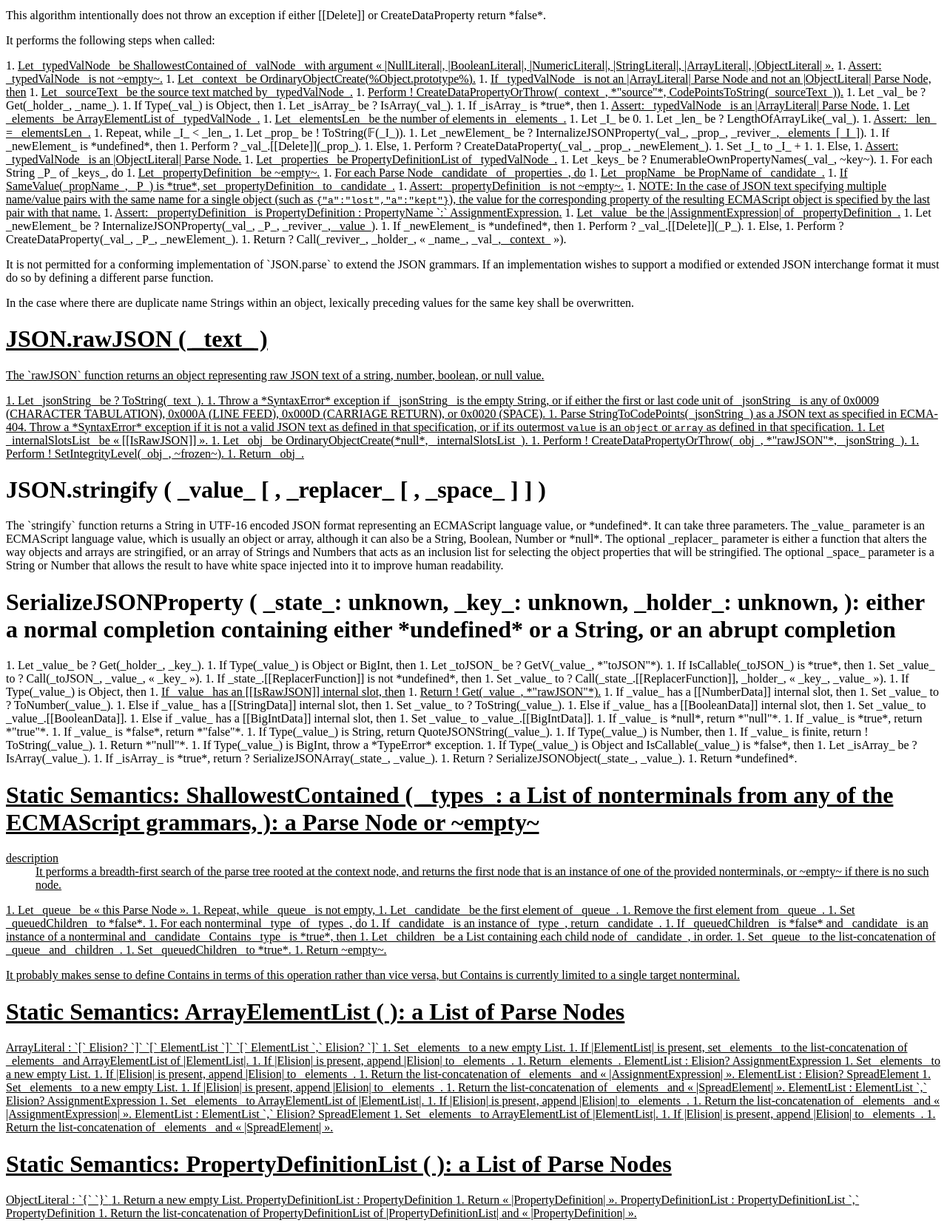
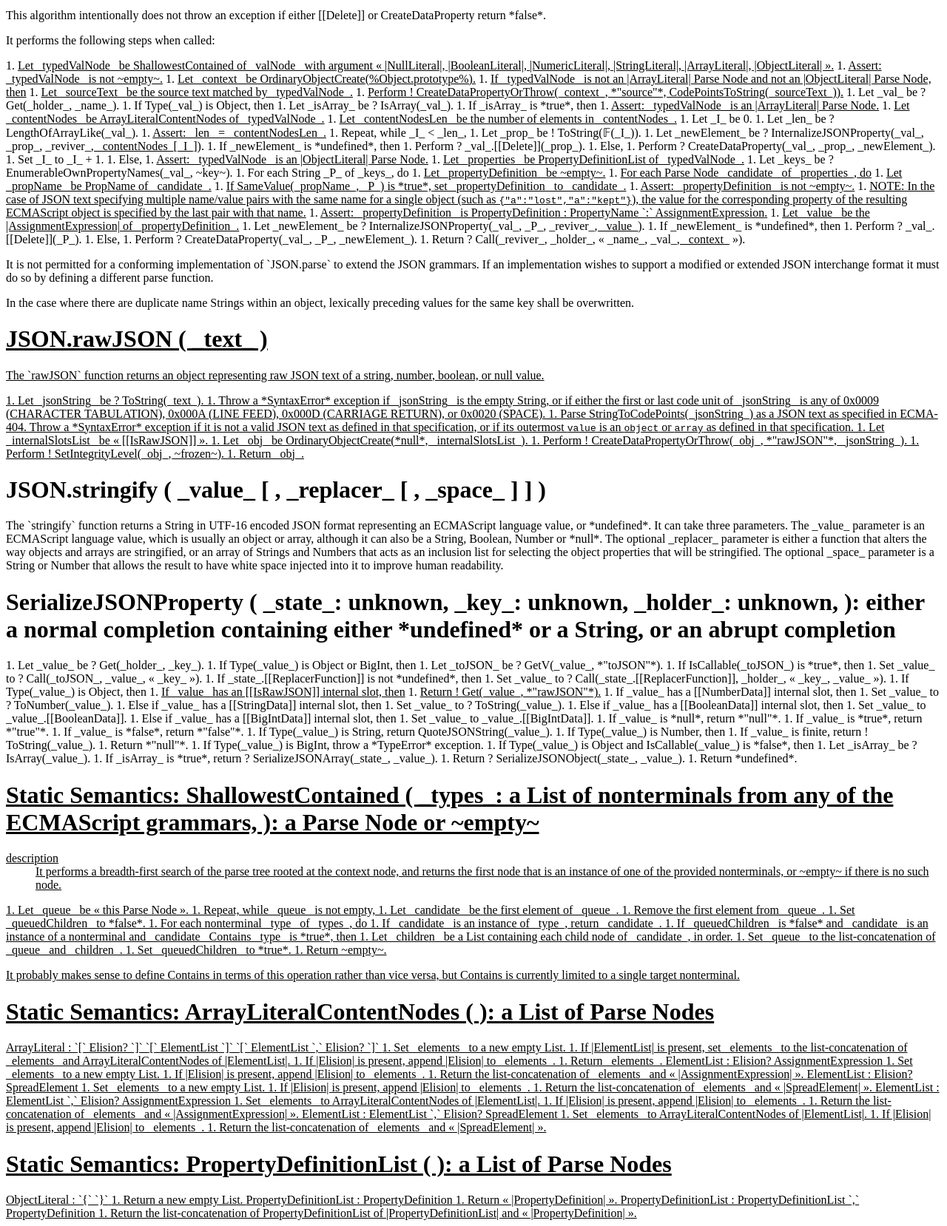
Before and after one commit to tc39/proposal-json-parse-with-source, a website: page spec.html in a window 1280 px wide. Shown: the part 1160-2818 px from the top of the page at 74% size. Drawn offline with nearby package versions, Linux system fonts and the light colour scheme.

Commit message:
Editorial: Rename ArrayElementList to clarify its purpose (#31)
Responding to [#29 (comment)](https://github.com/tc39/proposal-json-parse-with-source/issues/29#issuecomment-1162465280)

> _ArrayElementList_ is a bit broken in general too. If elisions are present, the length of the list generated by _ArrayElementList_ is not necessarily equal to the array's length because a single _Elision_ can contain multiple commas but _ArrayElementList_ treats it as a single element. However, the JSON syntax doesn't allow elisions, so it happens to work on JSON arrays.

```diff
--- a/spec.html
+++ b/spec.html
@@ -98,14 +98,14 @@ document.addEventListener("DOMContentLoaded", function() {
           1. Let _isArray_ be ? IsArray(_val_).
           1. If _isArray_ is *true*, then
             1. <ins>Assert: _typedValNode_ is an |ArrayLiteral| Parse Node.</ins>
-            1. <ins>Let _elements_ be ArrayElementList of _typedValNode_.</ins>
-            1. <ins>Let _elementsLen_ be the number of elements in _elements_.</ins>
+            1. <ins>Let _contentNodes_ be ArrayLiteralContentNodes of _typedValNode_.</ins>
+            1. <ins>Let _contentNodesLen_ be the number of elements in _contentNodes_.</ins>
             1. Let _I_ be 0.
             1. Let _len_ be ? LengthOfArrayLike(_val_).
-            1. <ins>Assert: _len_ = _elementsLen_.</ins>
+            1. <ins>Assert: _len_ = _contentNodesLen_.</ins>
             1. Repeat, while _I_ &lt; _len_,
               1. Let _prop_ be ! ToString(𝔽(_I_)).
-              1. Let _newElement_ be ? InternalizeJSONProperty(_val_, _prop_, _reviver_<ins>, _elements_[_I_]</ins>).
+              1. Let _newElement_ be ? InternalizeJSONProperty(_val_, _prop_, _reviver_<ins>, _contentNodes_[_I_]</ins>).
               1. If _newElement_ is *undefined*, then
                 1. Perform ? <emu-meta effects="user-code">_val_.[[Delete]]</emu-meta>(_prop_).
               1. Else,
@@ -240,9 +240,9 @@ document.addEventListener("DOMContentLoaded", function() {
 </ins>
 
 <ins class="block">
-  <emu-clause id="sec-static-semantics-arrayelementlist" type="sdo">
+  <emu-clause id="sec-static-semantics-arrayliteralcontentnodes" type="sdo">
     <h1>
-      Static Semantics: ArrayElementList (
+      Static Semantics: ArrayLiteralContentNodes (
       ): a List of Parse Nodes
     </h1>
     <dl class="header">
@@ -256,7 +256,7 @@ document.addEventListener("DOMContentLoaded", function() {
     </emu-grammar>
     <emu-alg>
       1. Set _elements_ to a new empty List.
-      1. If |ElementList| is present, set _elements_ to the list-concatenation of _elements_ and ArrayElementList of |ElementList|.
+      1. If |ElementList| is present, set _elements_ to the list-concatenation of _elements_ and ArrayLiteralContentNodes of |ElementList|.
       1. If |Elision| is present, append |Elision| to _elements_.
       1. Return _elements_.
     </emu-alg>
@@ -277,14 +277,14 @@ document.addEventListener("DOMContentLoaded", function() {
 
     <emu-grammar>ElementList : ElementList `,` Elision? AssignmentExpression</emu-grammar>
     <emu-alg>
-      1. Set _elements_ to ArrayElementList of |ElementList|.
+      1. Set _elements_ to ArrayLiteralContentNodes of |ElementList|.
       1. If |Elision| is present, append |Elision| to _elements_.
       1. Return the list-concatenation of _elements_ and &laquo; |AssignmentExpression| &raquo;.
     </emu-alg>
 
     <emu-grammar>ElementList : ElementList `,` Elision? SpreadElement</emu-grammar>
     <emu-alg>
-      1. Set _elements_ to ArrayElementList of |ElementList|.
+      1. Set _elements_ to ArrayLiteralContentNodes of |ElementList|.
       1. If |Elision| is present, append |Elision| to _elements_.
       1. Return the list-concatenation of _elements_ and &laquo; |SpreadElement| &raquo;.
     </emu-alg>
```
Also changed, not shown: docs/index.html (+10 -10 lines).
